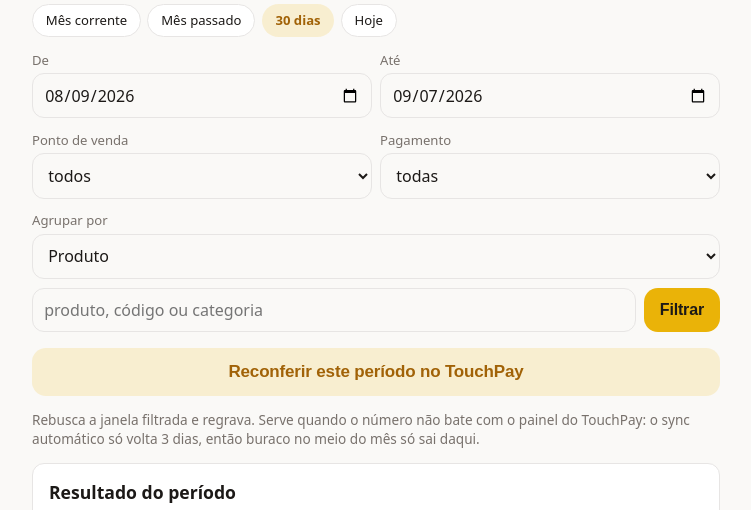
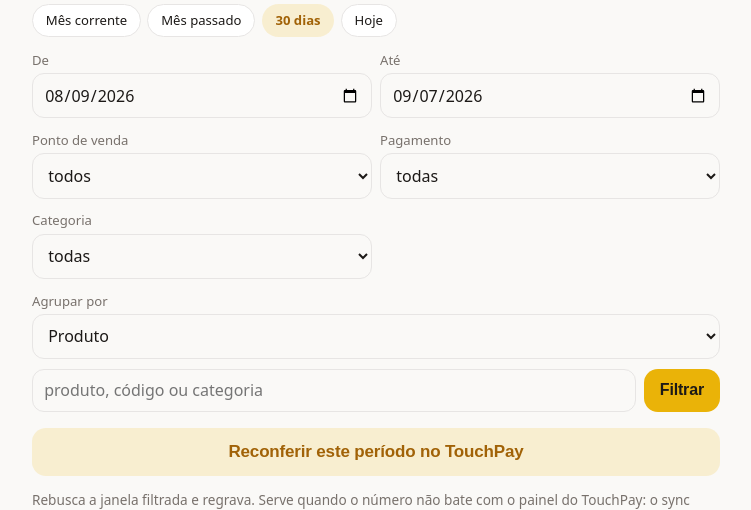
Before and after one commit to bryansfzendron/Mercadinho, a PHP site: page /vendas in a window 1280 px wide. Shown: the part 215-725 px from the top of the page, without its empty margins (264-1015 px from the left). Run offline with PHP 8.4, Linux system fonts and the light colour scheme; the visitor is signed in with stand-in values (Sample User, id 1); tables that the repository leaves empty hold one stand-in row (values such as "Sample post").

Commit message:
Filtro por categoria nas vendas
Resumo filtra por item (vi.categoria), igual a busca ja fazia com a lista
de produtos. Transacoes filtra pela compra inteira via EXISTS, ja que a
venda e gravada no bolo, nao por item.

Co-Authored-By: Claude Sonnet 5 <noreply@anthropic.com>
Claude-Session: https://claude.ai/code/session_01KVdKgG5NoZ7rLRtgSjaU4i

```diff
--- a/app/routes.php
+++ b/app/routes.php
@@ -552,12 +552,13 @@ function vendas_filtros_da_url(): array
 {
     return [
         // Sem filtro, os ultimos 30 dias — a pergunta de sempre e "e esse mes?".
-        'de'      => (string) ($_GET['de'] ?? date('Y-m-d', strtotime('-29 days'))),
-        'ate'     => (string) ($_GET['ate'] ?? date('Y-m-d')),
-        'pdv_id'  => (int) ($_GET['pdv_id'] ?? 0),
-        'forma'   => (string) ($_GET['forma'] ?? ''),
-        'agrupar' => (string) ($_GET['agrupar'] ?? 'produto'),
-        'busca'   => trim((string) ($_GET['q'] ?? '')),
+        'de'        => (string) ($_GET['de'] ?? date('Y-m-d', strtotime('-29 days'))),
+        'ate'       => (string) ($_GET['ate'] ?? date('Y-m-d')),
+        'pdv_id'    => (int) ($_GET['pdv_id'] ?? 0),
+        'forma'     => (string) ($_GET['forma'] ?? ''),
+        'categoria' => trim((string) ($_GET['categoria'] ?? '')),
+        'agrupar'   => (string) ($_GET['agrupar'] ?? 'produto'),
+        'busca'     => trim((string) ($_GET['q'] ?? '')),
     ];
 }
 
@@ -583,8 +584,9 @@ function rota_vendas_transacoes(array $u): void
 
     $pdvs = vendas_pdvs();
     $formas = vendas_formas_rotulos();
+    $categorias = vendas_categorias();
 
-    ver('vendas_transacoes', compact('linhas', 'itens', 'pag', 'f', 'pdvs', 'formas'), 'Transações');
+    ver('vendas_transacoes', compact('linhas', 'itens', 'pag', 'f', 'pdvs', 'formas', 'categorias'), 'Transações');
 }
 
 function rota_vendas(array $u): void
@@ -594,8 +596,9 @@ function rota_vendas(array $u): void
     $r = vendas_relatorio($f);
     $pdvs = vendas_pdvs();
     $formas = vendas_formas_rotulos();
+    $categorias = vendas_categorias();
 
-    ver('vendas_relatorio', compact('r', 'f', 'pdvs', 'formas'), 'Vendas');
+    ver('vendas_relatorio', compact('r', 'f', 'pdvs', 'formas', 'categorias'), 'Vendas');
 }
 
 /** Dashboard de vendas: KPIs principais + cards visuais. */
--- a/app/vendas.php
+++ b/app/vendas.php
@@ -658,6 +658,13 @@ function vendas_relatorio(array $f): array
         array_push($args, $curinga, $curinga, $curinga, $curinga);
     }
 
+    // Categoria e um filtro exato (a busca acima ja cobre o texto livre).
+    $categoria = trim((string) ($f['categoria'] ?? ''));
+    if ($categoria !== '') {
+        $onde .= ' AND vi.categoria = ?';
+        $args[] = $categoria;
+    }
+
     // Uma linha por (grupo, produto): o custo e por produto, entao o CMV so
     // fecha se o produto vier separado dentro do grupo. A dobra em grupo
     // acontece no PHP, em vendas_agrupar().
@@ -765,6 +772,14 @@ function vendas_transacoes_filtro(array $f): array
                            AND (vi.descricao LIKE ? OR vi.ean LIKE ? OR vi.codigo LIKE ?)))';
         array_push($args, $curinga, $curinga, $curinga, $curinga);
     }
+
+    // Transacao e no bolo (nao por item), entao a categoria filtra pela compra
+    // que LEVOU algo daquela categoria, nao pelos itens dela um a um.
+    $categoria = trim((string) ($f['categoria'] ?? ''));
+    if ($categoria !== '') {
+        $onde .= ' AND EXISTS (SELECT 1 FROM venda_itens vi WHERE vi.venda_id = v.id AND vi.categoria = ?)';
+        $args[] = $categoria;
+    }
     return [$onde, $args];
 }
 
@@ -842,6 +857,17 @@ function vendas_pdvs(): array
     );
 }
 
+/** Categorias com item vendido, para o filtro da tela. Produto sem categoria fica fora da lista. */
+function vendas_categorias(): array
+{
+    return array_column(q(
+        "SELECT DISTINCT vi.categoria AS categoria
+           FROM venda_itens vi
+          WHERE vi.categoria IS NOT NULL AND vi.categoria <> ''
+       ORDER BY vi.categoria"
+    ), 'categoria');
+}
+
 /**
  * Atalhos de periodo. "Mes corrente" e o que da para comparar direto com o
  * painel do TouchPay, que abre sempre no mes.
--- a/app/views/vendas_relatorio.php
+++ b/app/views/vendas_relatorio.php
@@ -1,4 +1,4 @@
-<?php /** @var array $r @var array $f @var array $pdvs @var array $formas */ ?>
+<?php /** @var array $r @var array $f @var array $pdvs @var array $formas @var array $categorias */ ?>
 <h1>Loja</h1>
 <?= abas_loja('/vendas') ?>
 <?= abas(['/vendas' => 'Resumo', '/vendas/transacoes' => 'Transações'], '/vendas') ?>
@@ -33,6 +33,14 @@
                 <option value="">todas</option>
                 <?php foreach ($formas as $nome => $rotulo): ?>
                     <option value="<?= e($nome) ?>" <?= $f['forma'] === $nome ? 'selected' : '' ?>><?= e($rotulo) ?></option>
+                <?php endforeach; ?>
+            </select>
+        </label>
+        <label>Categoria
+            <select name="categoria">
+                <option value="">todas</option>
+                <?php foreach ($categorias as $cat): ?>
+                    <option value="<?= e($cat) ?>" <?= $f['categoria'] === $cat ? 'selected' : '' ?>><?= e($cat) ?></option>
                 <?php endforeach; ?>
             </select>
         </label>
```
Also changed, not shown: app/views/vendas_transacoes.php (+12 -2 lines), testes/vendas.php (+7 -0 lines), README.md.
